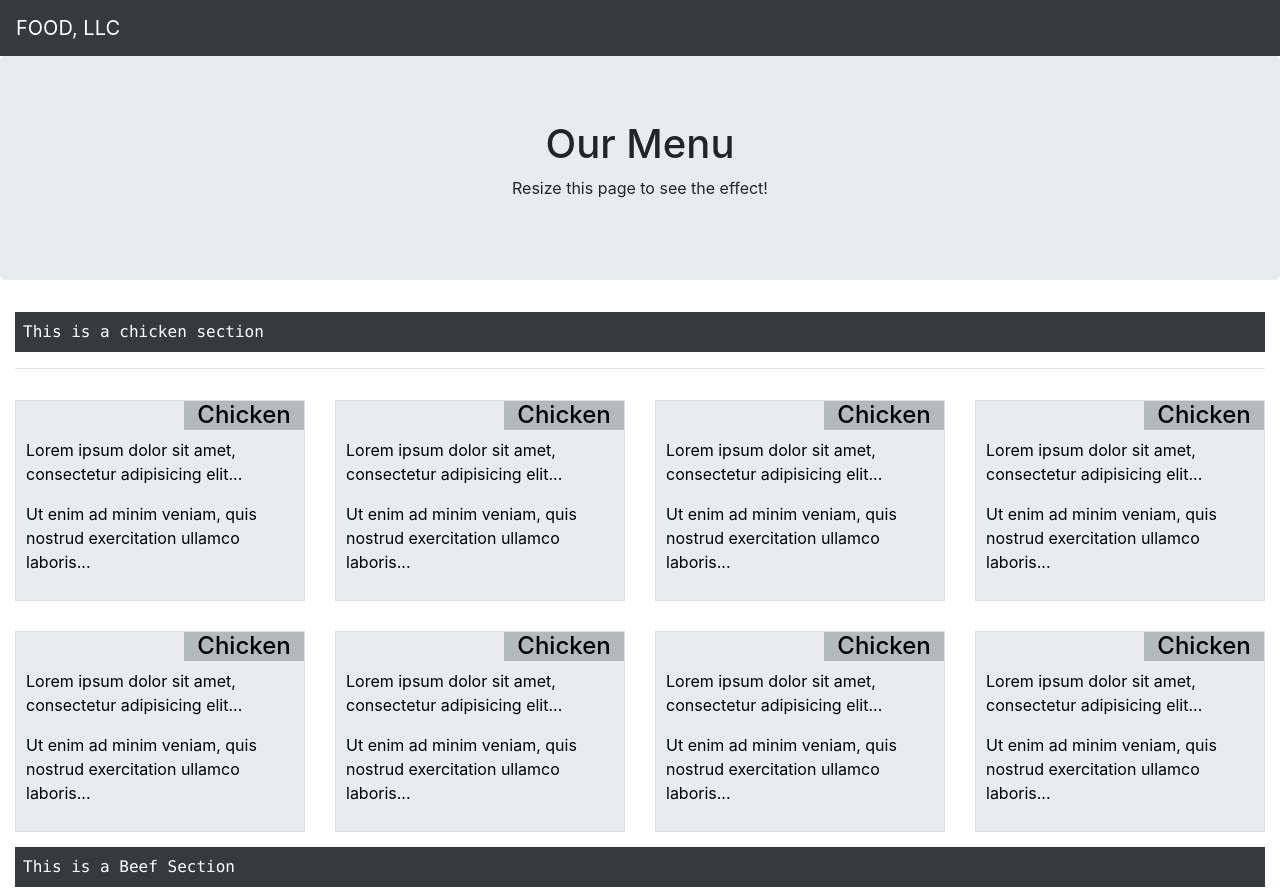
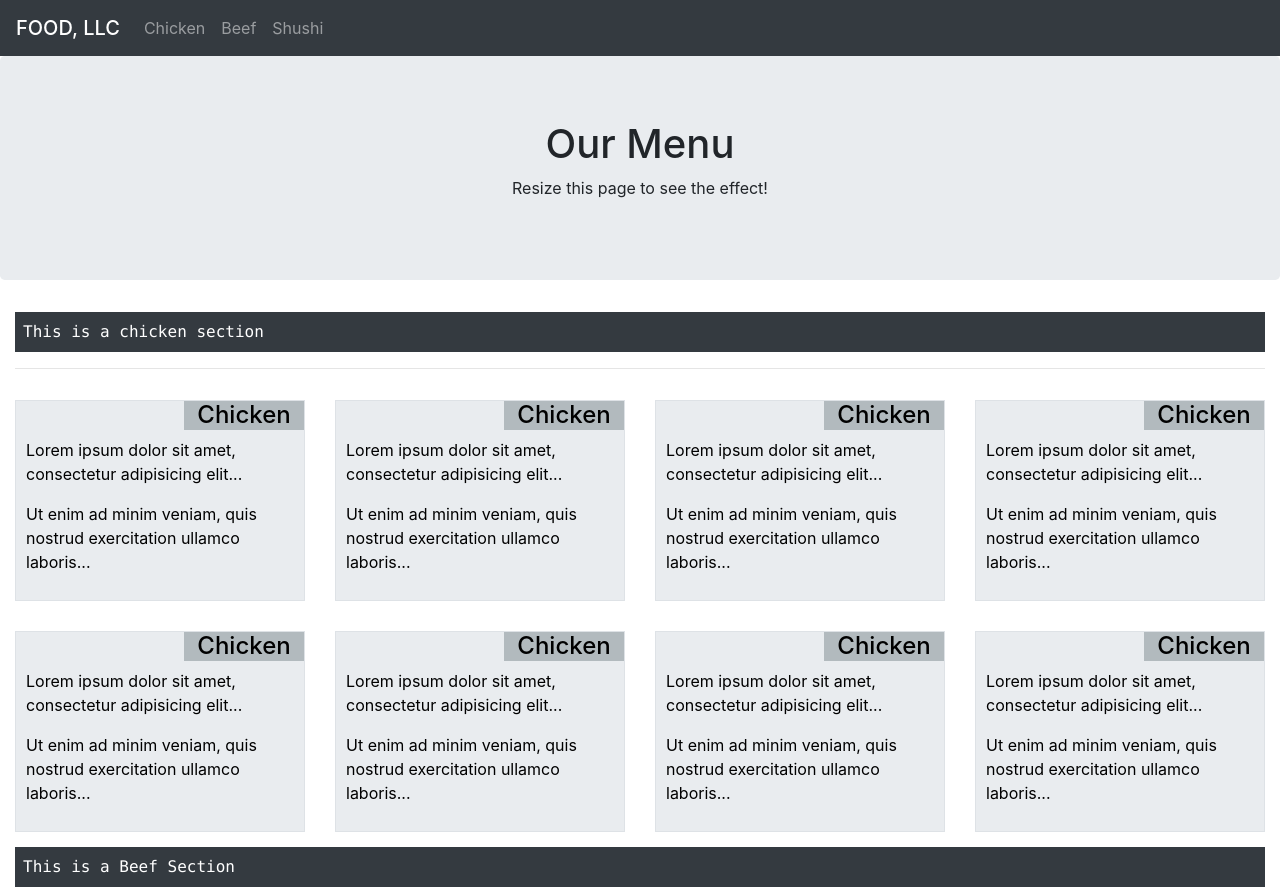
Before and after one commit to vishal-bot/coursera-prc, a plain HTML site: page module-3-solution/index.html in a window 1280 px wide. Shown: the top 890 px of the page. Drawn offline with nearby package versions, Linux system fonts and the light colour scheme.

Commit message:
Update index.html

```diff
--- a/module-3-solution/index.html
+++ b/module-3-solution/index.html
@@ -12,8 +12,8 @@
 </head>
 <body>
 <header>
-<nav class="navbar sticky-top navbar-dark bg-dark" id="navbar">
-  <a class="navbar-brand text-uppercase" href="index.html">Food, llc</a>
+<nav class="navbar navbar-expand-md sticky-top navbar-dark bg-dark" id="navbar">
+  <a class="navbar-brand text-uppercase mb-0 h1" href="index.html">Food, llc</a>
   <button class="navbar-toggler d-md-none" type="button" data-toggle="collapse" data-target="#collapsibleNavbar">
     <span class="navbar-toggler-icon"></span>
   </button>
```
